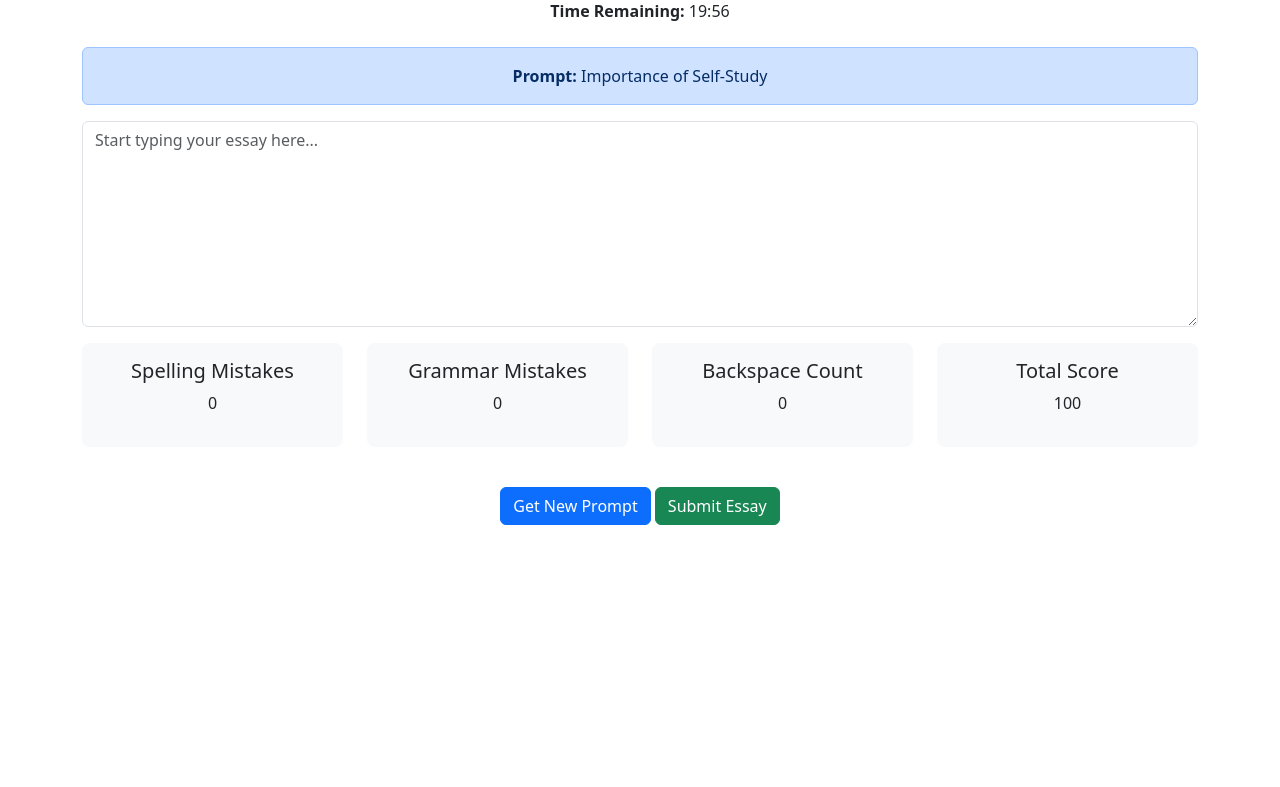
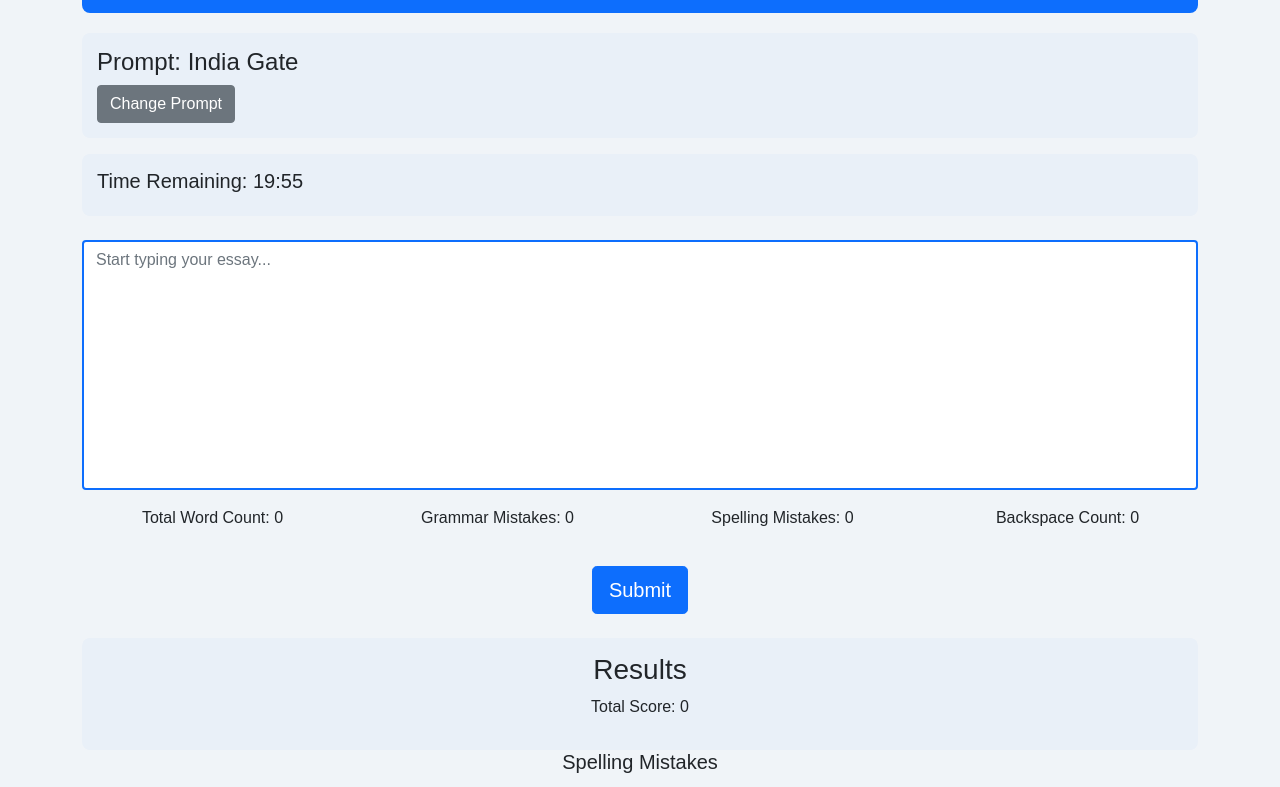
Before and after one commit to Ramagiri-Ranesh/eassy-writing, a plain HTML site: page index.html in a window 1280 px wide. Shown: the part 121-908 px from the top of the page. Before the commit the page ends 800 px from the top, so only its background shows below. Drawn offline with nearby package versions, Linux system fonts and the light colour scheme.

Commit message:
Update index.html
Added extra features

```diff
--- a/index.html
+++ b/index.html
@@ -3,89 +3,98 @@
 <head>
     <meta charset="UTF-8">
     <meta name="viewport" content="width=device-width, initial-scale=1.0">
-    <title>Real-Time Essay Writing Scorer</title>
-    <link href="https://cdn.jsdelivr.net/npm/bootstrap@5.3.0-alpha1/dist/css/bootstrap.min.css" rel="stylesheet">
+    <title>Essay Writing Editor</title>
+    <link href="https://cdn.jsdelivr.net/npm/bootstrap@5.1.3/dist/css/bootstrap.min.css" rel="stylesheet">
     <style>
-        .stat-box {
-            background-color: #f8f9fa;
-            padding: 1em;
+        body {
+            background-color: #f0f4f8;
+            font-family: Arial, sans-serif;
+        }
+        #essayEditor {
+            height: 250px;
+            resize: none;
+            border: 2px solid #0d6efd;
+        }
+        .error-list {
+            color: #dc3545;
+        }
+        .highlight {
+            background-color: #d4edda;
+            font-weight: bold;
+            color: #155724;
+        }
+        .timer-box, .prompt-box, .score-box {
+            background-color: #e9f0f8;
+            padding: 15px;
             border-radius: 8px;
-            margin-bottom: 1em;
         }
-        .feedback-section {
-            display: none;
-            background-color: #fff3cd;
-            padding: 1em;
+        .title-section {
+            background-color: #0d6efd;
+            color: #fff;
+            padding: 20px;
             border-radius: 8px;
-            margin-top: 1em;
+            margin-bottom: 20px;
+            text-align: center;
         }
-        .error-highlight {
-            color: red;
-            font-weight: bold;
+        .submit-btn, .results-box {
+            margin-top: 20px;
+            text-align: center;
         }
     </style>
 </head>
 <body>
+<div class="container mt-5">
+    <div class="title-section">
+        <h2>Essay Writing Editor</h2>
+    </div>
 
-<div class="container mt-5">
-    <h1 class="text-center mb-4">Essay Writing Scorer</h1>
+    <!-- Prompt Section -->
+    <div class="mb-3 prompt-box">
+        <h4 id="selectedPrompt">Prompt: India Gate</h4>
+        <button class="btn btn-secondary" onclick="changePrompt()">Change Prompt</button>
+    </div>
 
     <!-- Timer Section -->
-    <div class="text-center mb-4">
-        <strong>Time Remaining:</strong> <span id="timer">20:00</span>
+    <div class="timer-box mb-4">
+        <h5>Time Remaining: <span id="timer">20:00</span></h5>
     </div>
 
-    <!-- Essay Prompt Section -->
-    <div id="essay-prompt" class="alert alert-primary text-center">
-        <strong>Prompt:</strong> <span id="prompt-text">Loading...</span>
+    <!-- Editor Section -->
+    <div class="mb-3">
+        <textarea class="form-control" id="essayEditor" placeholder="Start typing your essay..."></textarea>
     </div>
 
-    <!-- Writing Area -->
-    <textarea id="essay-input" class="form-control mb-3" rows="8" placeholder="Start typing your essay here..."></textarea>
-
-    <!-- Real-Time Stats -->
-    <div class="row">
-        <div class="col-md-3">
-            <div class="stat-box text-center">
-                <h5>Spelling Mistakes</h5>
-                <p id="spelling-errors">0</p>
-            </div>
-        </div>
-        <div class="col-md-3">
-            <div class="stat-box text-center">
-                <h5>Grammar Mistakes</h5>
-                <p id="grammar-errors">0</p>
-            </div>
-        </div>
-        <div class="col-md-3">
-            <div class="stat-box text-center">
-                <h5>Backspace Count</h5>
-                <p id="backspace-count">0</p>
-            </div>
-        </div>
-        <div class="col-md-3">
-            <div class="stat-box text-center">
-                <h5>Total Score</h5>
-                <p id="total-score">100</p>
-            </div>
-        </div>
+    <!-- Stats Section -->
+    <div class="row text-center">
+        <div class="col-md-3"><p>Total Word Count: <span id="wordCount">0</span></p></div>
+        <div class="col-md-3"><p>Grammar Mistakes: <span id="grammarMistakes">0</span></p></div>
+        <div class="col-md-3"><p>Spelling Mistakes: <span id="spellingMistakes">0</span></p></div>
+        <div class="col-md-3"><p>Backspace Count: <span id="backspaceCount">0</span></p></div>
     </div>
 
     <!-- Submit Button -->
-    <div class="text-center mt-4">
-        <button id="new-prompt" class="btn btn-primary">Get New Prompt</button>
-        <button id="submit-essay" class="btn btn-success">Submit Essay</button>
+    <div class="submit-btn">
+        <button class="btn btn-primary btn-lg" id="submitButton">Submit</button>
     </div>
 
-    <!-- Feedback Section -->
-    <div id="feedback-section" class="feedback-section">
-        <h4>Submission Feedback</h4>
-        <p><strong>Spelling Mistakes:</strong> <span id="feedback-spelling-errors">0</span></p>
-        <p><strong>Grammar Mistakes:</strong> <span id="feedback-grammar-errors">0</span></p>
-        <p><strong>Your Essay with Highlights:</strong></p>
-        <div id="feedback-essay" style="white-space: pre-wrap;"></div>
-        <h5>Suggested Corrections:</h5>
-        <ul id="corrections-list"></ul>
+    <!-- Results Section -->
+    <div class="results-box mt-4">
+        <div class="score-box">
+            <h3>Results</h3>
+            <p>Total Score: <span id="score">0</span></p>
+        </div>
+        <div>
+            <h5>Spelling Mistakes</h5>
+            <ul id="spellingErrorList" class="error-list"></ul>
+        </div>
+        <div>
+            <h5>Grammar Mistakes</h5>
+            <ul id="grammarErrorList" class="error-list"></ul>
+        </div>
+        <div>
+            <h5>Improved Essay</h5>
+            <p id="improvedEssay">Your improved essay will be displayed here.</p>
+        </div>
     </div>
 </div>
 
@@ -93,152 +102,119 @@
     const prompts = [
         "India Gate",
         "Urbanization & Deforestation",
-        "Internet Has Changed the World",
+        "Internet has Changed the World",
         "The Power of Habits",
         "Grading System in Schools",
         "Impact of Plastic Pollution on the Environment",
         "Influence of Social Media",
         "Role of Physical Activity in Mental Health",
-        "How Education Has Changed Your Life",
+        "How Education has Changed Your Life",
         "Importance of Self-Study",
         "Access to Health Care",
         "Environment",
         "Education System"
     ];
-    let currentPrompt = "";
+
+    // Timer
+    let timeRemaining = 1200;
+    let timerInterval;
+    const timerElement = document.getElementById('timer');
+
+    function startTimer() {
+        clearInterval(timerInterval);
+        timeRemaining = 1200;
+        timerInterval = setInterval(() => {
+            if (timeRemaining <= 0) {
+                clearInterval(timerInterval);
+                submitEssay();
+                return;
+            }
+            timeRemaining--;
+            let minutes = Math.floor(timeRemaining / 60);
+            let seconds = timeRemaining % 60;
+            timerElement.innerText = `${minutes}:${seconds < 10 ? '0' : ''}${seconds}`;
+        }, 1000);
+    }
+    startTimer();
+
+    // Stats Tracking
+    const essayEditor = document.getElementById('essayEditor');
+    const wordCountElement = document.getElementById('wordCount');
+    const grammarMistakesElement = document.getElementById('grammarMistakes');
+    const spellingMistakesElement = document.getElementById('spellingMistakes');
+    const backspaceCountElement = document.getElementById('backspaceCount');
     let backspaceCount = 0;
-    let spellingErrors = 0;
-    let grammarErrors = 0;
-    let totalScore = 100;
-    let timerInterval;
 
-    const dictionary = {
-        "vacation": "vacation",
-        "president": "president",
-        "skill": "skill",
-        "learn": "learn",
-        "memorable": "memorable",
-        "childhood": "childhood",
-        "event": "event",
-        // Add more words for spell-checking
-    };
+    essayEditor.addEventListener('input', updateStats);
+    essayEditor.addEventListener('keydown', (e) => {
+        if (e.key === 'Backspace') backspaceCount++;
+        backspaceCountElement.innerText = backspaceCount;
+    });
 
-    function getNewPrompt() {
-        currentPrompt = prompts[Math.floor(Math.random() * prompts.length)];
-        document.getElementById('prompt-text').innerText = currentPrompt;
-        resetStats();
+    function updateStats() {
+        let text = essayEditor.value;
+        let words = text.match(/\b[-?(\w+)?]+\b/g) || [];
+        wordCountElement.innerText = words.length;
+
+        // Placeholder Grammar and Spelling Checks
+        let grammarMistakes = Math.floor(words.length / 20);
+        let spellingMistakes = Math.floor(words.length / 25);
+        grammarMistakesElement.innerText = grammarMistakes;
+        spellingMistakesElement.innerText = spellingMistakes;
     }
 
-    function resetStats() {
-        document.getElementById('essay-input').value = "";
-        document.getElementById('feedback-section').style.display = 'none';
+    function changePrompt() {
+        const randomPrompt = prompts[Math.floor(Math.random() * prompts.length)];
+        document.getElementById("selectedPrompt").innerText = "Prompt: " + randomPrompt;
+        essayEditor.value = "";
         backspaceCount = 0;
-        spellingErrors = 0;
-        grammarErrors = 0;
-        totalScore = 100;
-        updateDisplay();
-        startTimer(20); // Set timer to 5 minutes
+        backspaceCountElement.innerText = backspaceCount;
+        startTimer();
+        resetResults();
     }
 
-    function updateDisplay() {
-        document.getElementById('backspace-count').innerText = backspaceCount;
-        document.getElementById('spelling-errors').innerText = spellingErrors;
-        document.getElementById('grammar-errors').innerText = grammarErrors;
-        document.getElementById('total-score').innerText = Math.max(totalScore, 0); // Ensure score is non-negative
+    function resetResults() {
+        document.getElementById("score").innerText = "0";
+        document.getElementById("spellingErrorList").innerHTML = "";
+        document.getElementById("grammarErrorList").innerHTML = "";
+        document.getElementById("improvedEssay").innerText = "Your improved essay will be displayed here.";
+        essayEditor.disabled = false;
+        submitButton.disabled = false;
     }
 
-    function calculateScore() {
-        const essay = document.getElementById('essay-input').value;
-        const words = essay.split(/\s+/);
+    function displayResults() {
+        const spellingErrorList = document.getElementById('spellingErrorList');
+        spellingErrorList.innerHTML = "<li>Simulated spelling error: 'recieve' (should be 'receive')</li>";
 
-        spellingErrors = words.filter(word => !dictionary[word.toLowerCase()] && word).length;
-        grammarErrors = Math.floor(spellingErrors / 3); // Simplistic grammar error estimate
-        totalScore = Math.max(100 - (spellingErrors + grammarErrors * 2 + backspaceCount * 0.5), 0); // Non-negative score
+        const grammarErrorList = document.getElementById('grammarErrorList');
+        grammarErrorList.innerHTML = "<li>Simulated grammar error: 'He go to school' (should be 'He goes to school')</li>";
 
-        updateDisplay();
+        let score = Math.min(100, 100 - (backspaceCount * 0.5 + parseInt(grammarMistakesElement.innerText) * 2 + parseInt(spellingMistakesElement.innerText) * 2));
+        document.getElementById('score').innerText = score.toFixed(2);
+
+        // Highlight Improvements
+        const improvedEssay = essayEditor.value
+            .replace(/\brecieve\b/g, "<span class='highlight'>receive</span>")
+            .replace(/\bgo\b/g, "<span class='highlight'>goes</span>");
+
+        document.getElementById('improvedEssay').innerHTML = improvedEssay;
     }
 
-    function highlightErrors(text) {
-        const words = text.split(/\s+/);
-        return words.map(word => {
-            if (!dictionary[word.toLowerCase()]) {
-                return `<span class="error-highlight">${word}</span>`;
-            }
-            return word;
-        }).join(' ');
-    }
+    const submitButton = document.getElementById('submitButton');
+    submitButton.addEventListener('click', submitEssay);
 
-    function getCorrections(text) {
-        const words = text.split(/\s+/);
-        const corrections = [];
-
-        words.forEach(word => {
-            const lowerWord = word.toLowerCase();
-            if (!dictionary[lowerWord] && word) {
-                // Simulate a correction suggestion by replacing with correct word (or close match)
-                const suggestedCorrection = dictionary[lowerWord] || `suggested correction for "${word}"`;
-                corrections.push(`${word} -> ${suggestedCorrection}`);
-            }
-        });
-
-        return corrections;
-    }
-
-    function startTimer(minutes) {
-        clearInterval(timerInterval);
-        let timeRemaining = minutes * 60;
-
-        timerInterval = setInterval(() => {
-            const minutes = Math.floor(timeRemaining / 60);
-            const seconds = timeRemaining % 60;
-            document.getElementById('timer').innerText = `${minutes}:${seconds.toString().padStart(2, '0')}`;
-
-            if (timeRemaining <= 0) {
-                clearInterval(timerInterval);
-                alert("Time's up!");
-                document.getElementById('submit-essay').click();
-            }
-
-            timeRemaining--;
-        }, 1000);
-    }
-
-    document.getElementById('essay-input').addEventListener('input', (event) => {
-        if (event.inputType === 'deleteContentBackward') {
-            backspaceCount++;
-        }
-        calculateScore();
-    });
-
-    document.getElementById('new-prompt').addEventListener('click', getNewPrompt);
-
-    document.getElementById('submit-essay').addEventListener('click', () => {
-        const essay = document.getElementById('essay-input').value;
-        const wordCount = essay.split(/\s+/).filter(word => word).length;
-
-        if (wordCount < 200) {
-            alert("Your essay must be at least 200 words.");
+    function submitEssay() {
+        if (parseInt(wordCountElement.innerText) < 200) {
+            alert("Please write at least 200 words.");
             return;
         }
 
-        document.getElementById('feedback-section').style.display = 'block';
-        document.getElementById('feedback-spelling-errors').innerText = spellingErrors;
-        document.getElementById('feedback-grammar-errors').innerText = grammarErrors;
-        document.getElementById('feedback-essay').innerHTML = highlightErrors(essay); // Show highlighted errors
+        clearInterval(timerInterval);
+        essayEditor.disabled = true;
+        submitButton.disabled = true;
 
-        // Display correction suggestions
-        const corrections = getCorrections(essay);
-        const correctionsList = document.getElementById('corrections-list');
-        correctionsList.innerHTML = "";
-        corrections.forEach(correction => {
-            const li = document.createElement("li");
-            li.innerText = correction;
-            correctionsList.appendChild(li);
-        });
-    });
-
-    window.onload = getNewPrompt;
+        displayResults();
+    }
 </script>
-
 </body>
 </html>
```
